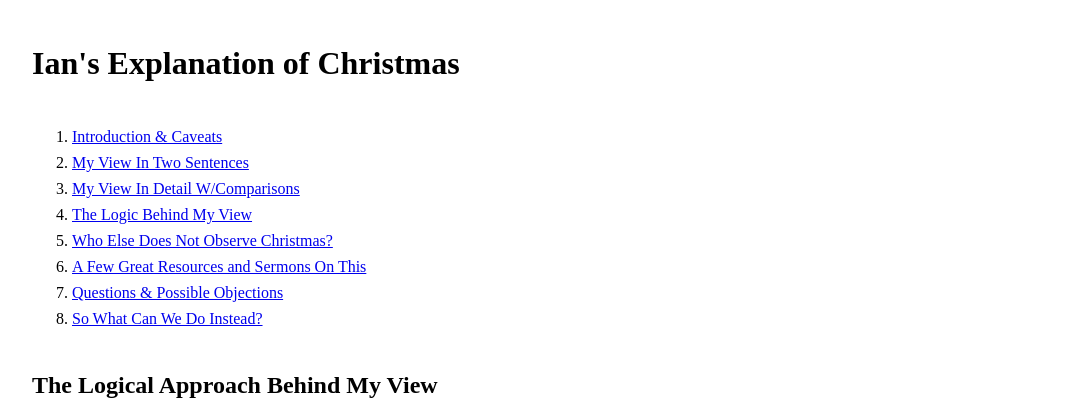
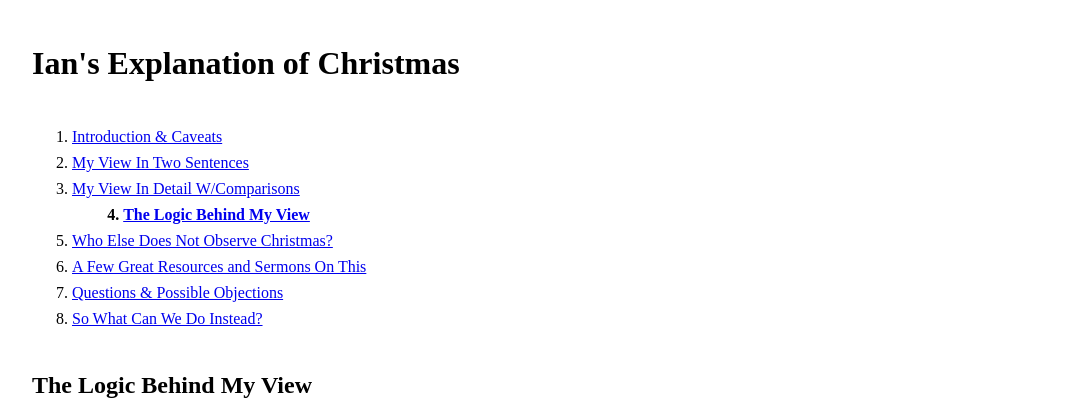
Before and after one commit to IDHalverson/explain-christmas, a plain HTML site: page logical-approach.html in a window 1280 px wide. Shown: the top 417 px of the page, without its empty margins (104-1175 px from the left). Drawn offline with Linux system fonts and the light colour scheme; grey boxes are pictures that could not be loaded.

Commit message:
tweaks and updatres

```diff
--- a/index.html
+++ b/index.html
@@ -20,3 +20,4 @@
         </ol>
     </body>
 </html>
+<script type="text/javascript" src="./js.js"></script>
--- /dev/null
+++ b/js.js
@@ -0,0 +1,5 @@
+Array.from(document.querySelectorAll('li')).forEach(li => {
+    if (li.innerText === document.title) {
+        li.style = "font-weight: bold; margin-left: 4vw;";
+    }
+})
--- a/logical-approach.html
+++ b/logical-approach.html
@@ -1,7 +1,7 @@
 <!DOCTYPE html>
 <html>
     <head>
-        <title>The Logical Approach Behind My View</title>
+        <title>The Logic Behind My View</title>
         <link rel="stylesheet" href="./styles.css">
     </head>
     <body>
@@ -20,7 +20,8 @@
                     Objections</a></li>
             <li><a href="./instead.html">So What Can We Do Instead?</a></li>
         </ol>
-        <h2>The Logical Approach Behind My View</h2>
+        <h2>The Logic Behind My View</h2>
         <iframe src="https://docs.google.com/document/d/e/2PACX-1vSkWMjNyEKn-r0qXmfkOf4DegebNgzEDLttAa7EgESZ2RJyiDIiFupuYbTQMcBO6oPaO_Y9Sk5RFIIG/pub?embedded=true"></iframe>
             </body>
 </html>
+<script type="text/javascript" src="./js.js"></script>
```
Also changed, not shown: instead.html (+1 -0 lines), introduction.html (+1 -0 lines), my-view-detailed.html (+1 -0 lines), my-view.html (+1 -0 lines), questions-and-objections.html (+1 -0 lines), resources-and-sermons.html (+1 -0 lines), who-else.html (+1 -0 lines).
